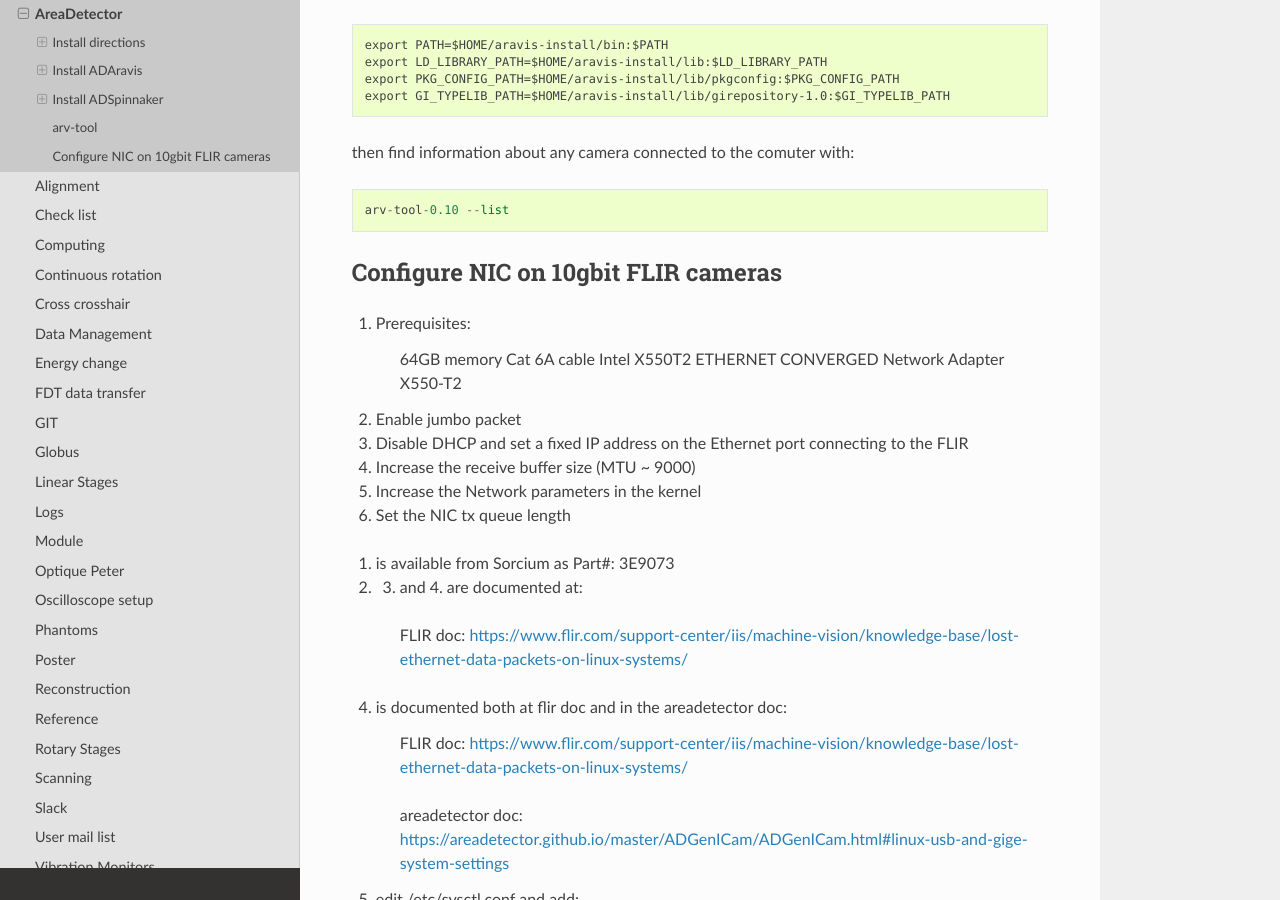
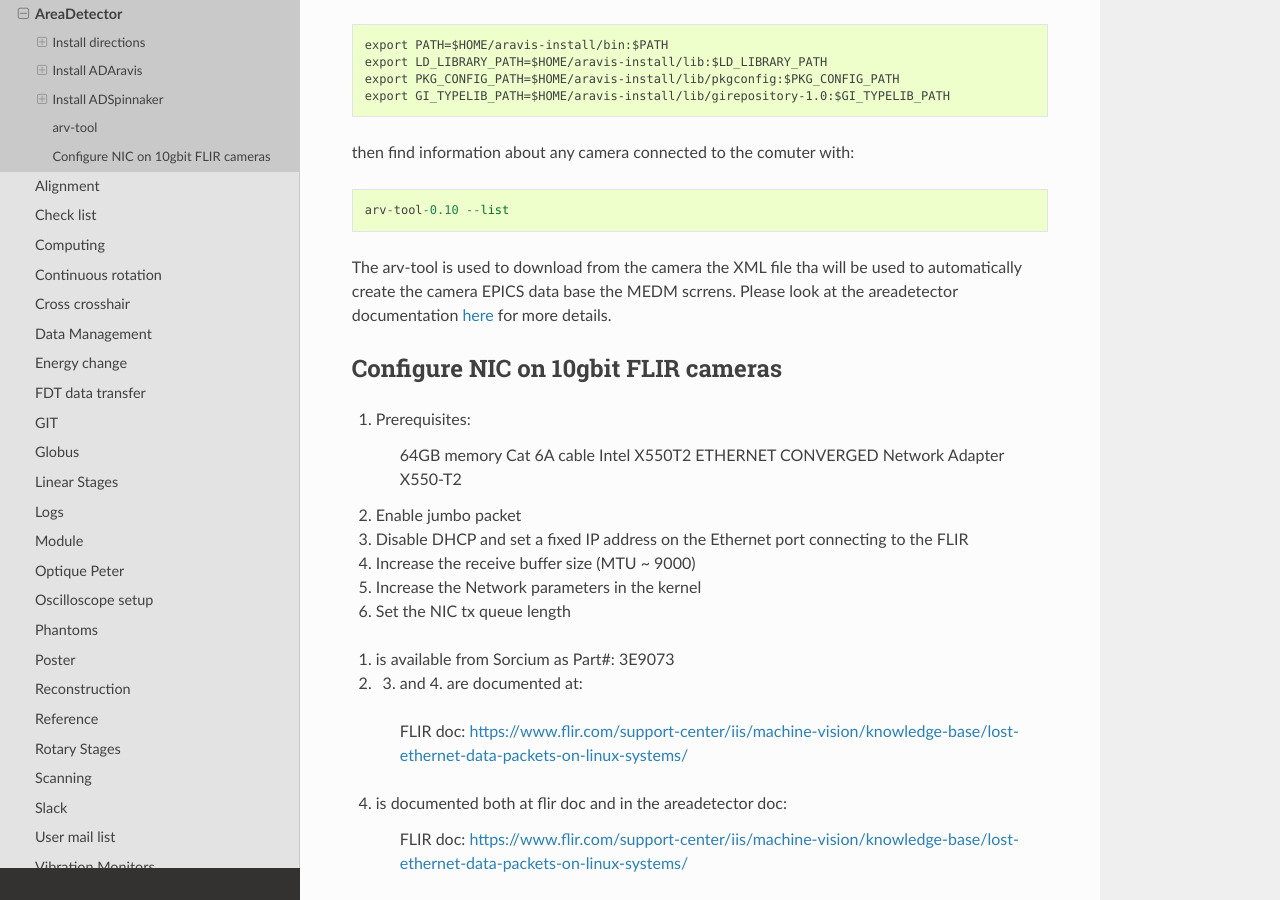
Before and after one commit to xray-imaging/2bm-docs, a Sphinx documentation site: the page built from docs/source/ops/item_010.rst, in a window 1280 px wide and 900 px high, scrolled down 8415 px. Built offline with Sphinx 7.4.7 and the Read the Docs theme 3.1.0, drawn with Linux system fonts in a browser that asks for light colours; the version number could not be read and is left out.

Commit message:
adde link to areadetector docs to generate and use XML file

```diff
--- a/docs/source/ops/item_010.rst
+++ b/docs/source/ops/item_010.rst
@@ -344,6 +344,8 @@ then find information about any camera connected to the comuter with::
     arv-tool-0.10 --list
 
 
+The arv-tool is used to download from the camera the XML file tha will be used to automatically create the camera EPICS data base the MEDM scrrens. Please look at the areadetector documentation `here <https://areadetector.github.io/areaDetector/ADGenICam/ADGenICam.html#downloading-the-xml-file>`_ for more details.
+
 ====================================
 Configure NIC on 10gbit FLIR cameras
 ====================================
```
